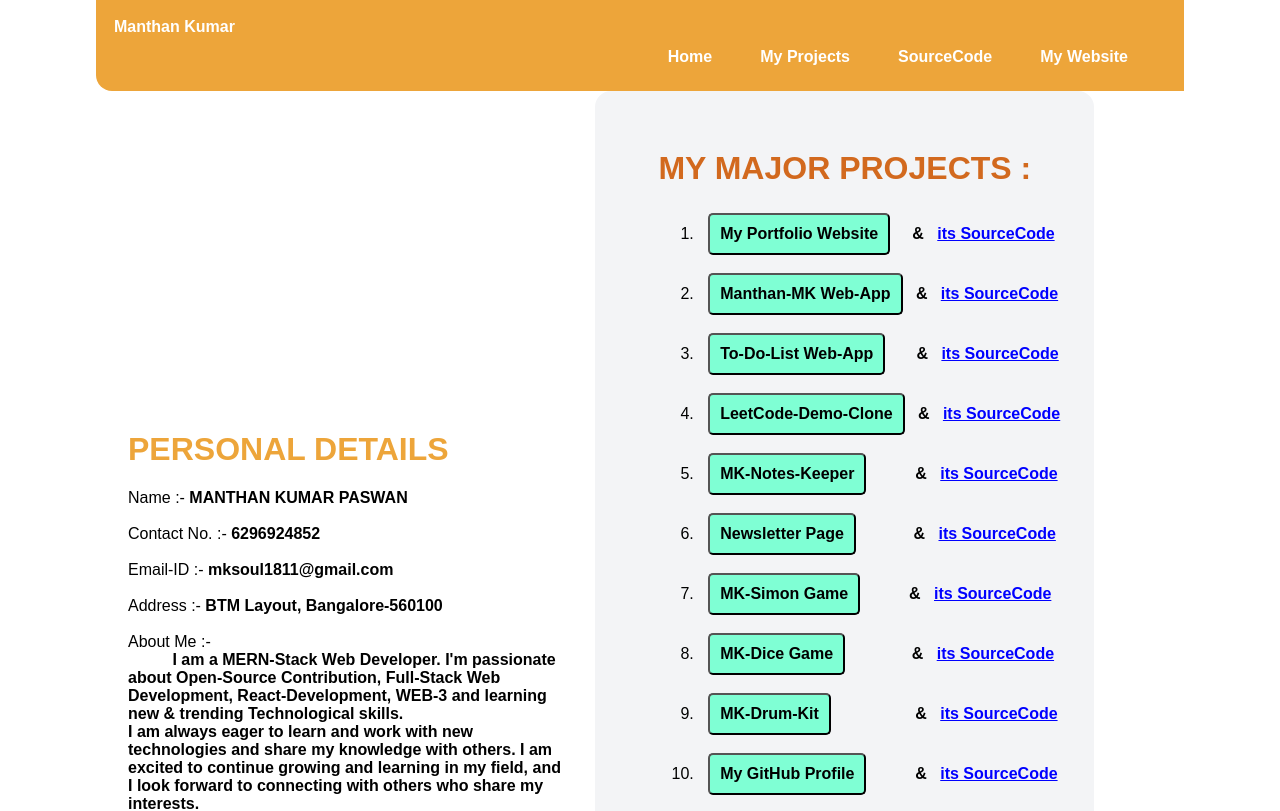
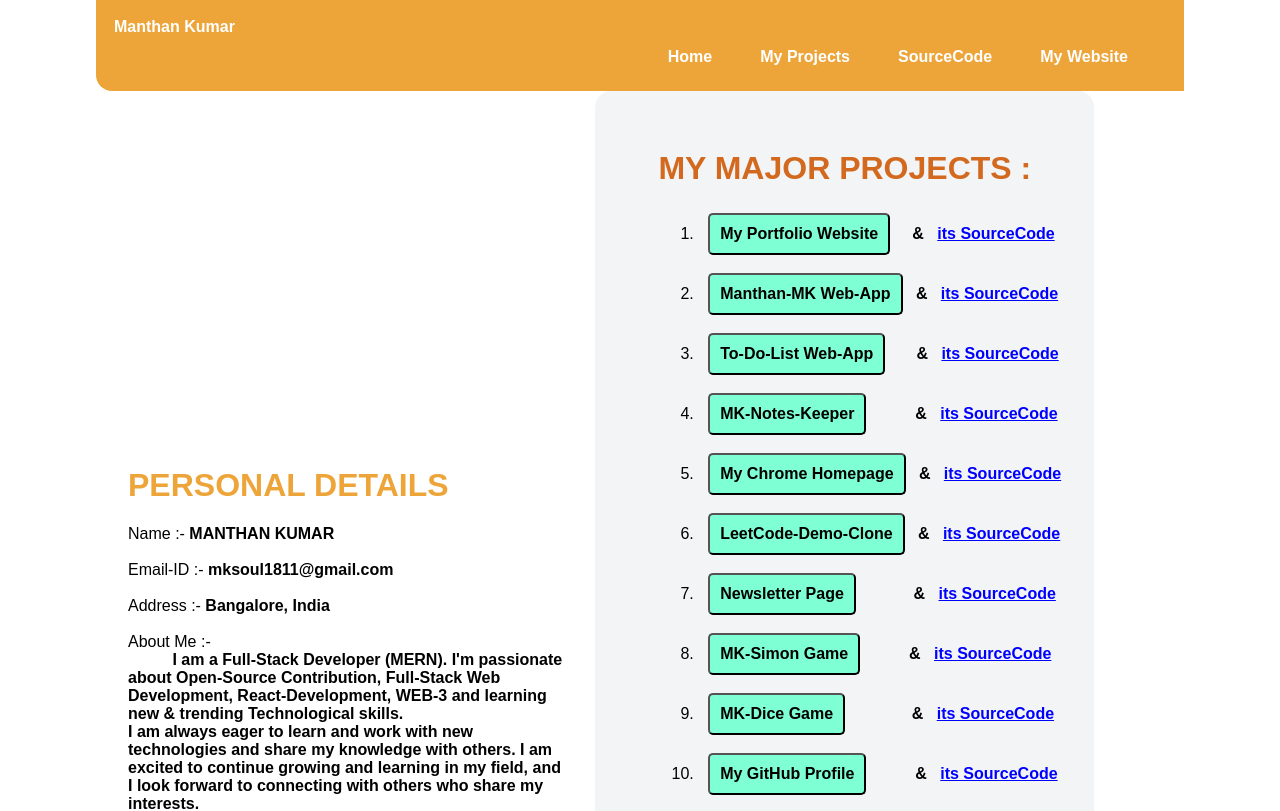
Before and after one commit to Mk4Levi/Manthan-Projects, a React (Vite) app: page / in a window 1280 px wide. Shown: the top 811 px of the page. Built offline with nearby package versions, Linux system fonts and the light colour scheme.

Commit message:
Update Projects Link

```diff
--- a/src/components/Main.jsx
+++ b/src/components/Main.jsx
@@ -9,18 +9,16 @@ function Main() {
         <div className="mkp-personal">
           <h1 className="personal-heading">PERSONAL DETAILS</h1>
           <p>
-            Name :- <b>MANTHAN KUMAR PASWAN</b> <br />
-            <br />
-            Contact No. :- <b>6296924852</b> <br />
+            Name :- <b>MANTHAN KUMAR</b> <br />
             <br />
             Email-ID :- <b>mksoul1811@gmail.com</b> <br />
             <br />
-            Address :- <b> BTM Layout, Bangalore-560100 </b> <br />
+            Address :- <b> Bangalore, India </b> <br />
             <br />
             About Me :- <br />
             <b>
-              &nbsp; &nbsp; &nbsp; &nbsp; &nbsp; I am a MERN-Stack Web
-              Developer. I&apos;m passionate about Open-Source Contribution,
+              &nbsp; &nbsp; &nbsp; &nbsp; &nbsp; I am a Full-Stack Developer
+              (MERN). I&apos;m passionate about Open-Source Contribution,
               Full-Stack Web Development, React-Development, WEB-3 and learning
               new & trending Technological skills. <br />I am always eager to
               learn and work with new technologies and share my knowledge with
@@ -45,11 +43,11 @@ function Main() {
                 <li> Node.js</li>
                 <li> MongoDB</li>
                 <li> TypeScript</li>
-                <li> JavaScript (ES6)</li>
+                <li> JavaScript (ES6+)</li>
                 <li> Git & GitHub</li>
                 <li> Next.js</li>
                 <li> API</li>
-                <li> mySQL DB</li>
+                <li> mySQL</li>
                 <li> HTML-5</li>
                 <li> CSS-3</li>
                 <li> Bootstrap-5</li>
@@ -72,7 +70,7 @@ function Main() {
             <a
               id="mkBtn"
               className="link link-primary"
-              href="https://github.com/Mk4Levi?tab=repositories"
+              href="https://github.com/stars/Mk4Levi/lists/my-imp-projects"
               target="_blank"
               rel="noreferrer"
             >
--- a/src/components/ProjectsLink.jsx
+++ b/src/components/ProjectsLink.jsx
@@ -88,6 +88,58 @@ function ProjectsLink() {
           <br />
           <li>
             <a
+              href="https://mk-notes-keeper.netlify.app/"
+              target="_blank"
+              rel="noreferrer"
+            >
+              {" "}
+              <button>
+                <b>MK-Notes-Keeper</b>
+              </button>
+            </a>{" "}
+            <b>
+              {" "}
+              &nbsp; &nbsp; &nbsp; &nbsp; &nbsp; & &nbsp;{" "}
+              <a
+                href="https://github.com/Mk4Levi/MK-Notes-Keeper"
+                style={{ color: "blue" }}
+                target="_blank"
+                rel="noreferrer"
+              >
+                {" "}
+                its SourceCode
+              </a>{" "}
+            </b>
+          </li>
+          <br />
+          <li>
+            <a
+              href="https://mk-chrome-home.vercel.app/"
+              target="_blank"
+              rel="noreferrer"
+            >
+              {" "}
+              <button>
+                <b>My Chrome Homepage</b>
+              </button>
+            </a>{" "}
+            <b>
+              {" "}
+              &nbsp; & &nbsp;{" "}
+              <a
+                href="https://github.com/Mk4Levi/My-Chrome-Homepage"
+                target="_blank"
+                rel="noreferrer"
+                style={{ color: "blue" }}
+              >
+                {" "}
+                its SourceCode
+              </a>{" "}
+            </b>
+          </li>
+          <br />
+          <li>
+            <a
               href="https://mk-react-leet-code.vercel.app/"
               target="_blank"
               rel="noreferrer"
@@ -102,32 +154,6 @@ function ProjectsLink() {
               &nbsp; & &nbsp;{" "}
               <a
                 href="https://github.com/Mk4Levi/MK-React-LeetCode"
-                style={{ color: "blue" }}
-                target="_blank"
-                rel="noreferrer"
-              >
-                {" "}
-                its SourceCode
-              </a>{" "}
-            </b>
-          </li>
-          <br />
-          <li>
-            <a
-              href="https://mk-notes-keeper.netlify.app/"
-              target="_blank"
-              rel="noreferrer"
-            >
-              {" "}
-              <button>
-                <b>MK-Notes-Keeper</b>
-              </button>
-            </a>{" "}
-            <b>
-              {" "}
-              &nbsp; &nbsp; &nbsp; &nbsp; &nbsp; & &nbsp;{" "}
-              <a
-                href="https://github.com/Mk4Levi/MK-Notes-Keeper"
                 style={{ color: "blue" }}
                 target="_blank"
                 rel="noreferrer"
@@ -218,33 +244,6 @@ function ProjectsLink() {
           <br />
           <li>
             <a
-              href="https://manthan-drum-kit.netlify.app/"
-              target="_blank"
-              rel="noreferrer"
-            >
-              {" "}
-              <button>
-                <b>MK-Drum-Kit</b>
-              </button>
-            </a>{" "}
-            <b>
-              {" "}
-              &nbsp; &nbsp; &nbsp; &nbsp; &nbsp; &nbsp; &nbsp; &nbsp; &nbsp; &
-              &nbsp;{" "}
-              <a
-                href="https://github.com/Mk4Levi/Drum-Kit_Mkp"
-                target="_blank"
-                rel="noreferrer"
-                style={{ color: "blue" }}
-              >
-                {" "}
-                its SourceCode
-              </a>{" "}
-            </b>
-          </li>
-          <br />
-          <li>
-            <a
               href="https://github.com/Mk4Levi"
               target="_blank"
               rel="noreferrer"
```
